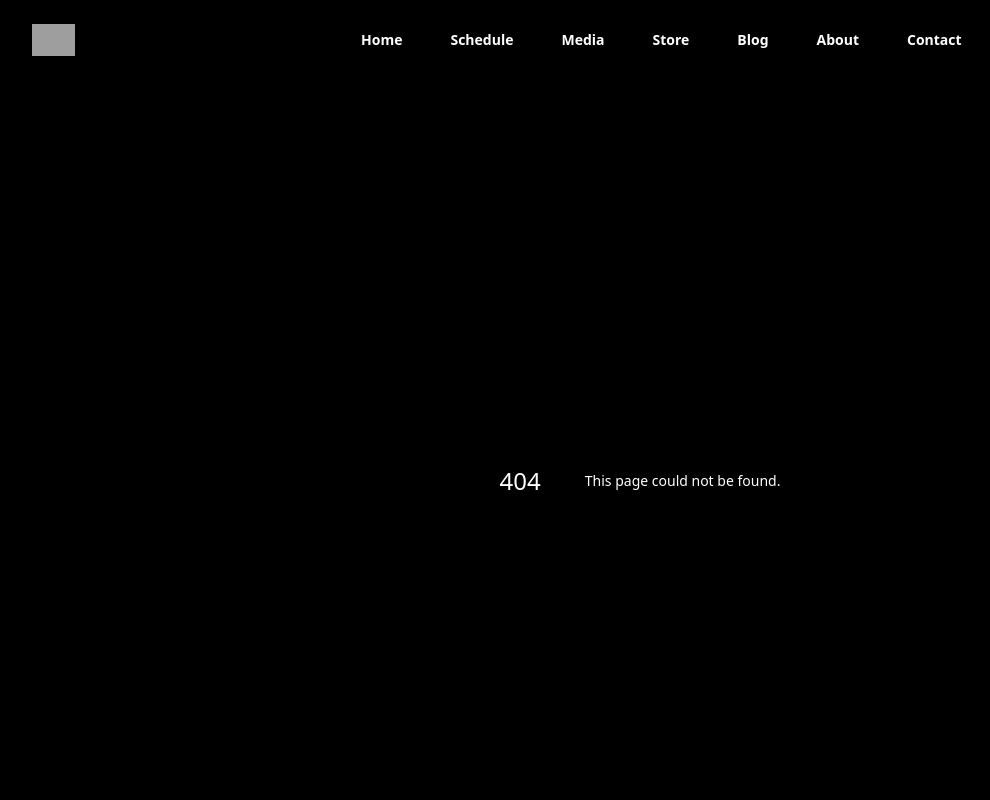
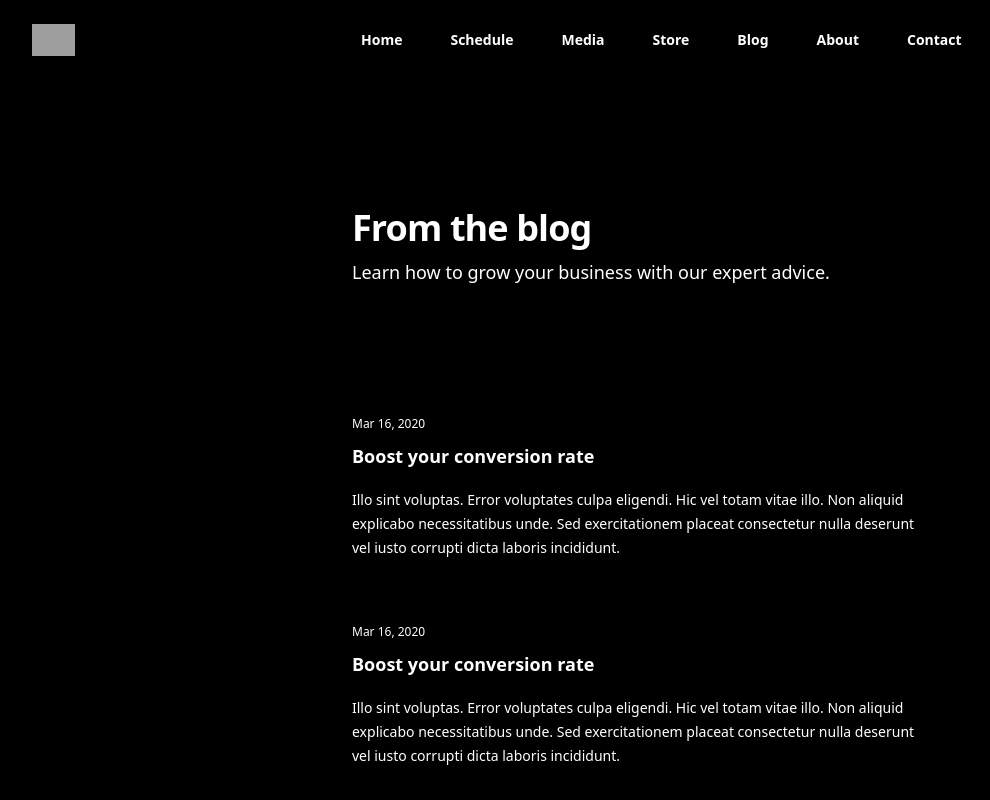
Before and after one commit to kellenwiltshire/ygk-boxing, a Next.js app: page /blog in a window 1280 px wide. Before the commit this address had no page. Shown: the top 800 px of the page, without its empty margins (0-990 px from the left). Built offline with nearby package versions, Linux system fonts and the light colour scheme; grey boxes are pictures that could not be loaded.

Commit message:
Working on Blog

```diff
--- /dev/null
+++ b/components/Blog/BlogList.tsx
@@ -0,0 +1,61 @@
+const posts = [
+	{
+		id: 1,
+		title: 'Boost your conversion rate',
+		href: '#',
+		description:
+			'Illo sint voluptas. Error voluptates culpa eligendi. Hic vel totam vitae illo. Non aliquid explicabo necessitatibus unde. Sed exercitationem placeat consectetur nulla deserunt vel iusto corrupti dicta laboris incididunt.',
+		date: 'Mar 16, 2020',
+		datetime: '2020-03-16',
+
+	},
+	{
+		id: 2,
+		title: 'Boost your conversion rate',
+		href: '#',
+		description:
+			'Illo sint voluptas. Error voluptates culpa eligendi. Hic vel totam vitae illo. Non aliquid explicabo necessitatibus unde. Sed exercitationem placeat consectetur nulla deserunt vel iusto corrupti dicta laboris incididunt.',
+		date: 'Mar 16, 2020',
+		datetime: '2020-03-16',
+	},
+	// More posts...
+]
+
+const BlogList = () => {
+	return (
+		<div className='py-24 sm:py-32'>
+			<div className='mx-auto max-w-7xl px-6 lg:px-8'>
+				<div className='mx-auto max-w-2xl'>
+					<h2 className='text-3xl font-bold tracking-tight sm:text-4xl'>From the blog</h2>
+					<p className='mt-2 text-lg leading-8'>
+						Learn how to grow your business with our expert advice.
+					</p>
+					<div className='mt-10 space-y-16 pt-10 sm:mt-16 sm:pt-16'>
+						{posts.map((post) => (
+							<article key={post.id} className='flex max-w-xl flex-col items-start justify-between'>
+								<div className='flex items-center gap-x-4 text-xs'>
+									<time dateTime={post.datetime}>
+										{post.date}
+									</time>
+
+								</div>
+								<div className='group relative'>
+									<h3 className='mt-3 text-lg font-semibold leading-6'>
+										<a href={post.href}>
+											<span className='absolute inset-0' />
+											{post.title}
+										</a>
+									</h3>
+									<p className='mt-5 line-clamp-3 text-sm leading-6'>{post.description}</p>
+								</div>
+
+							</article>
+						))}
+					</div>
+				</div>
+			</div>
+		</div>
+	)
+}
+
+export default BlogList
--- a/components/home/Coaches.tsx
+++ /dev/null
@@ -1,60 +0,0 @@
-import {IPeople} from '../../utils/types/HomeTypes'
-
-const people: Array<IPeople> = [
-	{
-		name: 'John Daniel (JD) Firth',
-		role: 'Owner / Coach',
-		imageUrl:
-			'https://images.unsplash.com/photo-1519345182560-3f2917c472ef?ixlib=rb-1.2.1&ixid=eyJhcHBfaWQiOjEyMDd9&auto=format&fit=facearea&facepad=8&w=1024&h=1024&q=80',
-		bio: 'Proud Owner and Head Coach John Daniel (JD) Firth is a 4x Canadian & United States Amateur Boxing Champion whose resume includes a Gold medal at the 2012 Ontario Bronze Gloves Championship, a Gold medal at the 2014 Ontario Silver Gloves Championship and 2 New York State Boxing Championships as both a Middleweight and Light Heavyweight pugilist. Having struggled with Type One Diabetes at the age of five and being bullied in school, JD found Boxing to be his saving grace. JD has successfully achieved his level 2 Boxing Canada Coaches License National Coaching Certificate Program (NCCP)',
-	},
-	{
-		name: 'Finley',
-		role: 'JD\'s Diabetic Alert Dog',
-		imageUrl:
-			'https://images.unsplash.com/photo-1519345182560-3f2917c472ef?ixlib=rb-1.2.1&ixid=eyJhcHBfaWQiOjEyMDd9&auto=format&fit=facearea&facepad=8&w=1024&h=1024&q=80',
-		bio: '\n' +
-			'\n' +
-			'Finley is Coach JD\'s Diabetic Alert Dog from Dog Guides Canada and wears her red vest when she is working with JD to alert him before a possible hypo or hyper glycemic reaction. When Finley is wearing her red vest she knows that it is work and has to avoid human interaction, playing, petting, and distractions. Missing a low blood sugar could result in an emergency situation. After work she is a regular playful dog who enjoys playing fetch and going on long walks.\n' +
-			'\n' +
-			'Finley was born on December 13 2015 and spent 6 months with a foster family. She then completed with honors one year training with Lions Foundation Dog Guides of Canada. Dog Guides is a charitable program helping people with disabilities lead safer and more independent lives. To find out additional information about Lions Club Dog Guides of Canada and to donate, click on Finley to see more!\n',
-	},
-]
-
-const Coaches = () => {
-	return (
-		<div className='py-24 sm:py-32'>
-			<div className='mx-auto max-w-7xl px-6 lg:px-8'>
-				<div className='mx-auto max-w-2xl sm:text-center'>
-					<h2 className='text-3xl font-bold tracking-tight sm:text-4xl'>Meet our coaches</h2>
-					<p className='mt-6 text-lg leading-8'>
-						The Youth Group Kingston Boxing Club's vision focuses on the positive development of youth, adults and
-						seniors through exercise, confidence, and better self-worth. YGK Boxing is for anyone that wants to learn
-						the fundamentals of boxing while achieving their own fitness goals. YGK Boxing operates a safe boxing club
-						through Boxing Ontario where youth, adults and seniors will be able to spend their time in a positive
-						environment with knowledgeable coaches having fun, gaining confidence and making friends. At YGK Boxing Club
-						we cultivate an inclusive environment by considering all dimensions of physical and mental diversity. Exceed
-						your expectations by joining YGK Boxing today!
-					</p>
-				</div>
-				<ul
-					role='list'
-					className='mx-auto mt-20 flex flex-col max-w-2xl gap-y-20 lg:max-w-4xl lg:gap-x-8 xl:max-w-none'
-				>
-					{people.map((person: IPeople) => (
-						<li key={person.name} className='flex flex-col gap-6 xl:flex-row'>
-							<img className='aspect-[4/5] w-52 flex-none rounded-2xl object-cover' src={person.imageUrl} alt='' />
-							<div className='flex-auto'>
-								<h3 className='text-lg font-semibold leading-8 tracking-tight'>{person.name}</h3>
-								<p className='text-base leading-7'>{person.role}</p>
-								<p className='mt-6 text-base leading-7'>{person.bio}</p>
-							</div>
-						</li>
-					))}
-				</ul>
-			</div>
-		</div>
-	)
-}
-
-export default Coaches
--- a/components/home/Hero.tsx
+++ /dev/null
@@ -1,57 +0,0 @@
-const Hero = () => {
-	return <div className='relative isolate overflow-hidden pt-14 min-h-screen'>
-		<img
-			src='https://images.unsplash.com/photo-1521737604893-d14cc237f11d?ixlib=rb-4.0.3&ixid=MnwxMjA3fDB8MHxwaG90by1wYWdlfHx8fGVufDB8fHx8&auto=format&fit=crop&w=2830&q=80&blend=111827&sat=-100&exp=15&blend-mode=multiply'
-			alt=''
-			className='absolute inset-0 -z-10 h-full w-full object-cover'
-		/>
-		<div
-			className='absolute inset-x-0 -top-40 -z-10 transform-gpu overflow-hidden blur-3xl sm:-top-80'
-			aria-hidden='true'
-		>
-			<div
-				className='relative left-[calc(50%-11rem)] aspect-[1155/678] w-[36.125rem] -translate-x-1/2 rotate-[30deg] bg-gradient-to-tr from-[#ff80b5] to-[#9089fc] opacity-20 sm:left-[calc(50%-30rem)] sm:w-[72.1875rem]'
-				style={{
-					clipPath:
-						'polygon(74.1% 44.1%, 100% 61.6%, 97.5% 26.9%, 85.5% 0.1%, 80.7% 2%, 72.5% 32.5%, 60.2% 62.4%, 52.4% 68.1%, 47.5% 58.3%, 45.2% 34.5%, 27.5% 76.7%, 0.1% 64.9%, 17.9% 100%, 27.6% 76.8%, 76.1% 97.7%, 74.1% 44.1%)',
-				}}
-			/>
-		</div>
-		<div className='mx-auto max-w-2xl py-32 sm:py-48 lg:py-56'>
-
-			<div className='text-center'>
-				<h1 className='text-4xl font-bold tracking-tight text-white sm:text-6xl'>
-					YGK Boxing
-				</h1>
-				<p className='mt-6 text-lg leading-8 text-gray-300'>
-					A community-based boxing club founded on the principles of respect, responsibility, hard work and integrity.
-				</p>
-				<div className='mt-10 flex items-center justify-center gap-x-6'>
-					<a
-						href='#'
-						className='rounded-md bg-indigo-500 px-3.5 py-2.5 text-sm font-semibold text-white shadow-sm hover:bg-indigo-400 focus-visible:outline focus-visible:outline-2 focus-visible:outline-offset-2 focus-visible:outline-indigo-400'
-					>
-						Get started
-					</a>
-					<a href='#' className='text-sm font-semibold leading-6 text-white'>
-						Learn more <span aria-hidden='true'>→</span>
-					</a>
-				</div>
-			</div>
-		</div>
-		<div
-			className='absolute inset-x-0 top-[calc(100%-13rem)] -z-10 transform-gpu overflow-hidden blur-3xl sm:top-[calc(100%-30rem)]'
-			aria-hidden='true'
-		>
-			<div
-				className='relative left-[calc(50%+3rem)] aspect-[1155/678] w-[36.125rem] -translate-x-1/2 bg-gradient-to-tr from-[#ff80b5] to-[#9089fc] opacity-20 sm:left-[calc(50%+36rem)] sm:w-[72.1875rem]'
-				style={{
-					clipPath:
-						'polygon(74.1% 44.1%, 100% 61.6%, 97.5% 26.9%, 85.5% 0.1%, 80.7% 2%, 72.5% 32.5%, 60.2% 62.4%, 52.4% 68.1%, 47.5% 58.3%, 45.2% 34.5%, 27.5% 76.7%, 0.1% 64.9%, 17.9% 100%, 27.6% 76.8%, 76.1% 97.7%, 74.1% 44.1%)',
-				}}
-			/>
-		</div>
-	</div>
-}
-
-export default Hero
--- /dev/null
+++ b/pages/blog/index.tsx
@@ -0,0 +1,10 @@
+import BlogList from '../../components/Blog/BlogList'
+
+const Blog = () => {
+	return <div className='flex flex-col gap-4'>
+
+		<BlogList />
+	</div>
+}
+
+export default Blog
--- a/pages/index.tsx
+++ b/pages/index.tsx
@@ -1,5 +1,5 @@
-import Hero from '../components/home/Hero'
-import Coaches from '../components/home/Coaches'
+import Hero from '../components/Home/Hero'
+import Coaches from '../components/Home/Coaches'
 
 const Home = () => {
 	return (
```
Also changed, not shown: 2 other files (tests, documents, lock files or other folders).
